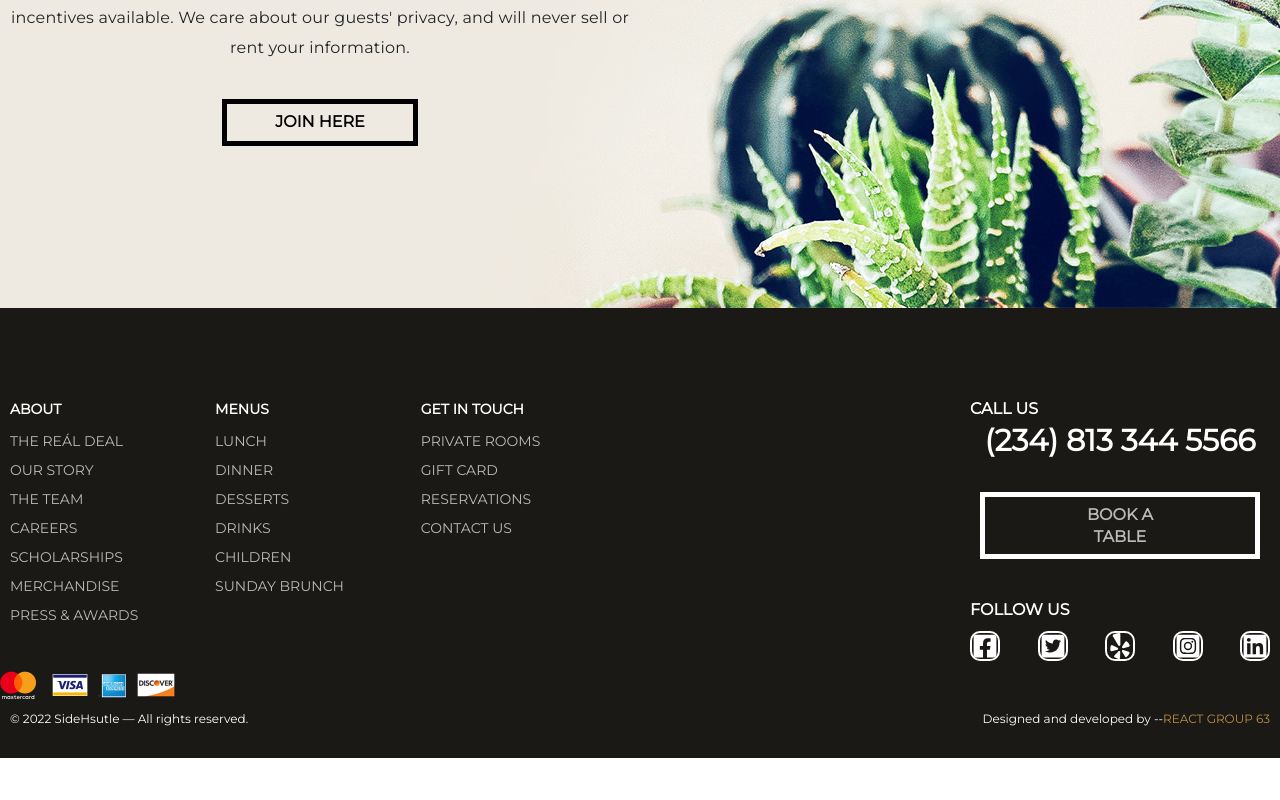
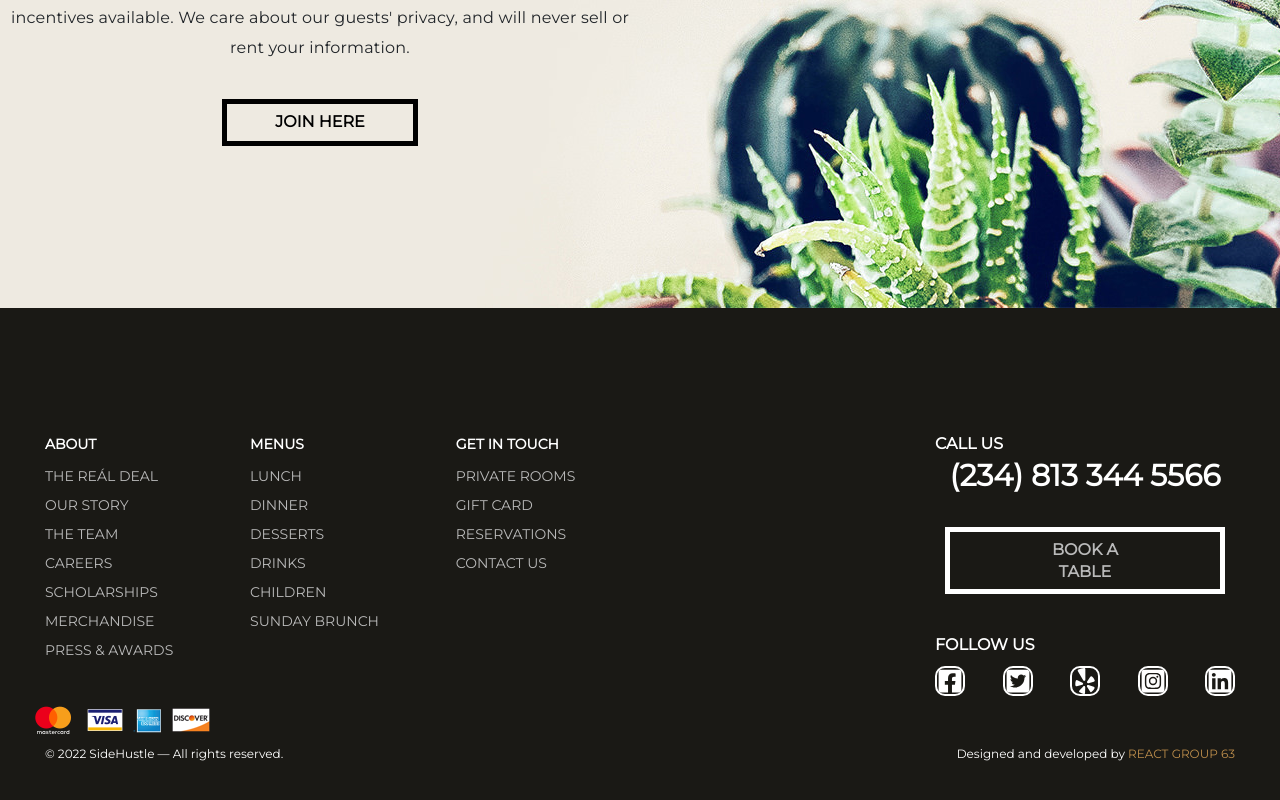
Before and after one commit to lamodots/chefs-kiss, a React (Create React App) app: page / in a window 1280 px wide. Shown: the part 3495-4295 px from the top of the page. Before the commit the page ends 4253 px from the top, so only its background shows below. Built offline with nearby package versions, Linux system fonts and the light colour scheme.

Commit message:
feat:fixed footer padding and route position

```diff
--- a/src/App.js
+++ b/src/App.js
@@ -5,6 +5,7 @@ import Home from "./pages/home/Home";
 import About from "./pages/about/About";
 import Products from './pages/product/Product';
 import Contact from "./pages/contact/Contact";
+import Footer from './component/footer/Footer';
 
 function App() {
   return (
@@ -17,6 +18,7 @@ function App() {
           <Route path="/products" element={<Products />} />
           <Route path="/contact" element={<Contact />} />
         </Routes>
+        <Footer/>
       </BrowserRouter>
     </>
   );
--- a/src/component/footer/FooterServiceLink.js
+++ b/src/component/footer/FooterServiceLink.js
@@ -96,12 +96,9 @@ export function Payment() {
 export function FooterCredit() {
   return (
     <div className="copy-credits">
-      <span className="copy">© 2022 SideHsutle — All rights reserved.</span>
+      <span className="copy">© 2022 SideHustle — All rights reserved.</span>
       <span className="credits">
-        Designed and developed by --
-        <a href="!#" className="link" target="_blank">
-          React Group 63
-        </a>
+        Designed and developed by<a href="!#" className="link" target="_blank"> React Group 63</a>
       </span>
     </div>
   );
--- a/src/component/footer/FooterStyles.js
+++ b/src/component/footer/FooterStyles.js
@@ -2,6 +2,7 @@ import styled from "styled-components";
 
 export const FooterContainer = styled.footer`
   background-color: #1a1915;
+  padding:35px;
   //   height: 40vh;
 `;
 
--- a/src/pages/contact/Contact.css
+++ b/src/pages/contact/Contact.css
@@ -99,6 +99,8 @@ button[disabled]{
 }
 
 .section__address{
+    display: flex;
+    flex-direction: column;
     margin-top: 40px;
 }
 
@@ -110,6 +112,8 @@ button[disabled]{
 }
 
 .social{
+    display: flex;
+    justify-content: space-evenly;
     list-style: none;
 }
 
--- a/src/pages/home/Home.js
+++ b/src/pages/home/Home.js
@@ -5,7 +5,6 @@ import Gallery from "./Gallery/Gallery";
 import OwnerSection from "./Owner/OwnerSection";
 import GiftSection from "./Gift/GiftSection";
 import VIPSection from "./VIPSection/VIPSection";
-import Footer from "../../component/footer/Footer";
 
 const Home = () => {
   return (
@@ -15,7 +14,6 @@ const Home = () => {
       <OwnerSection />
       <GiftSection />
       <VIPSection />
-      <Footer />
     </>
   );
 };
```
Also changed, not shown: package.json (+4 -3 lines), 1 other file (tests, documents, lock files or other folders).
